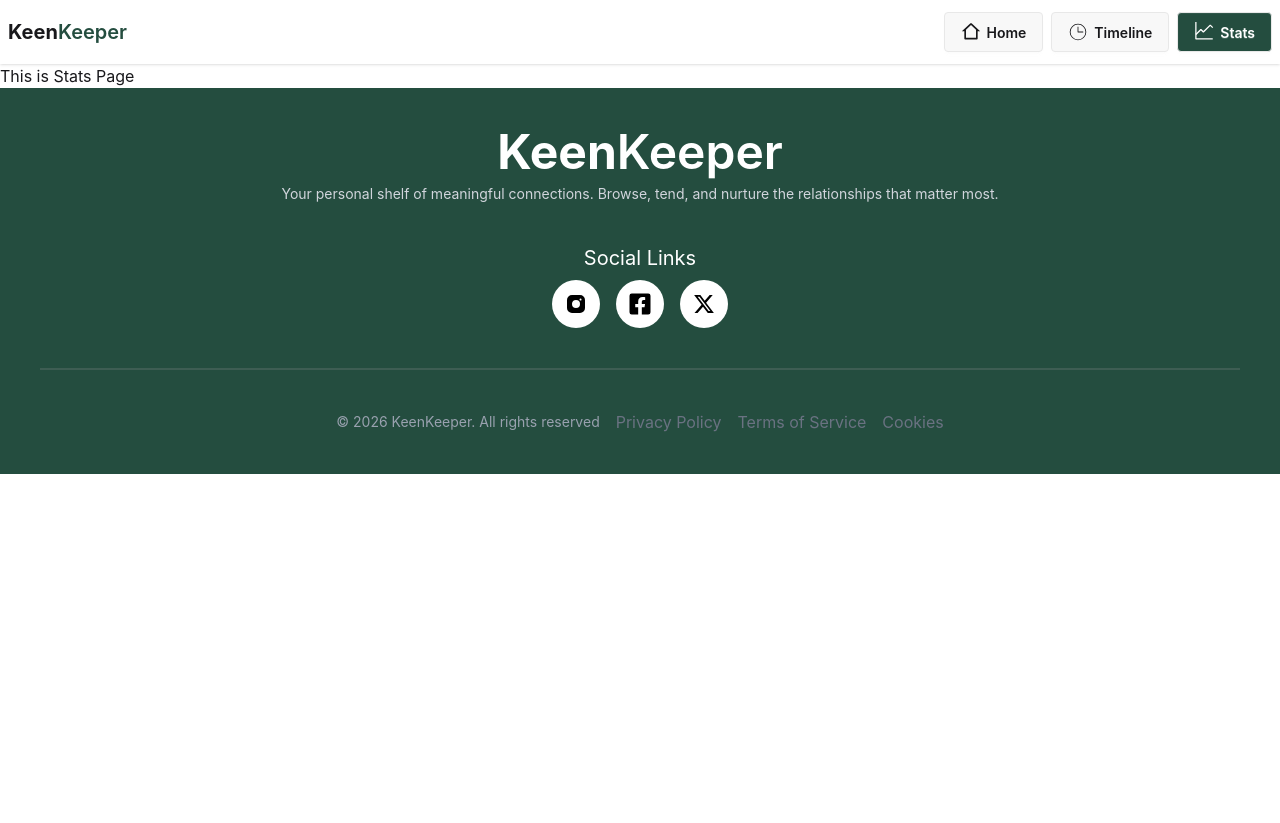
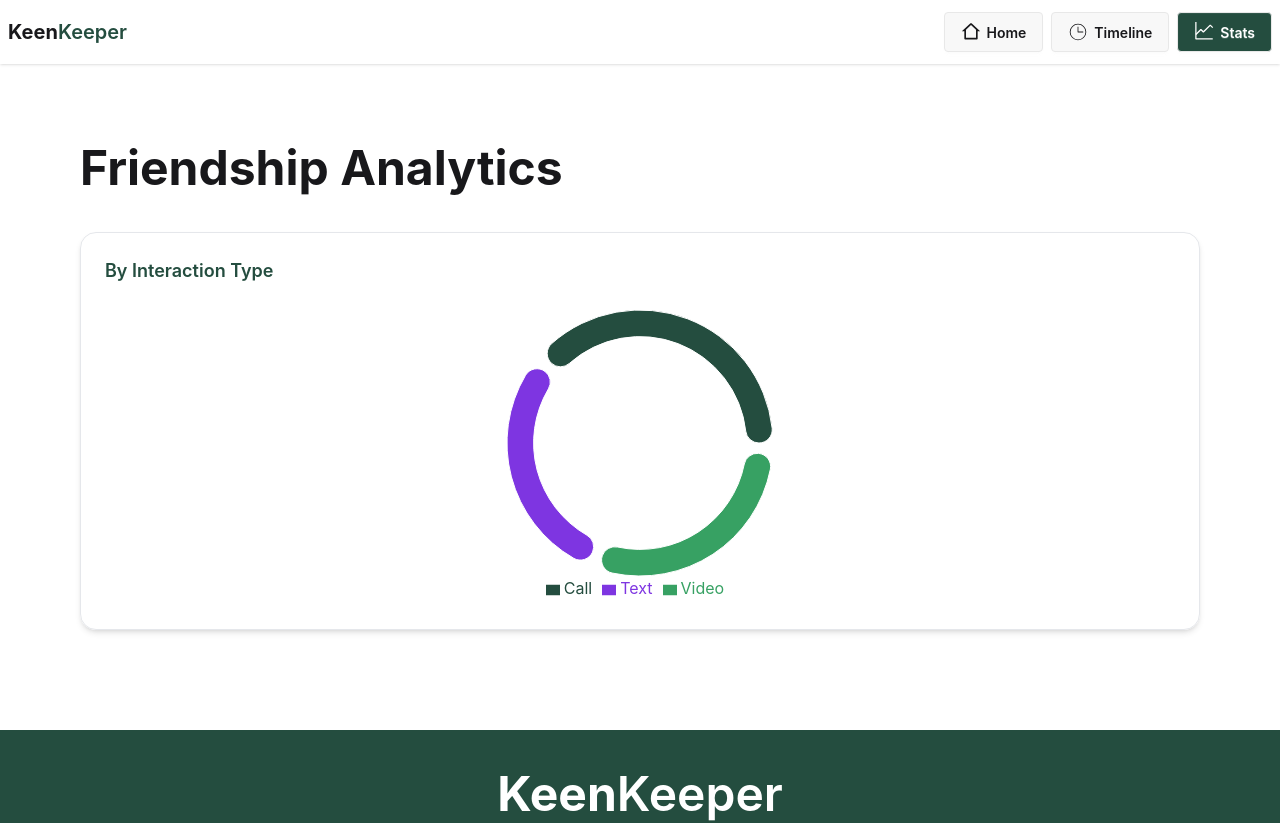
Before and after one commit to nayan12dey/keen-keeper-website, a React (Vite) app: page /stats in a window 1280 px wide. Shown: the top 823 px of the page. Before the commit the page ends 800 px from the top, so only its background shows below. Built offline with nearby package versions, Linux system fonts and the light colour scheme.

Commit message:
update filter timeline empty message in timeline section

```diff
--- a/package.json
+++ b/package.json
@@ -18,6 +18,7 @@
     "react-router": "^7.14.0",
     "react-spinners": "^0.17.0",
     "react-toastify": "^11.0.5",
+    "recharts": "^3.8.1",
     "tailwindcss": "^4.2.2"
   },
   "devDependencies": {
--- a/src/pages/statsPage/Statspage.jsx
+++ b/src/pages/statsPage/Statspage.jsx
@@ -1,11 +1,46 @@
 
 
 import React from 'react';
+import { Legend, Pie, PieChart, Tooltip } from 'recharts';
+
+
+
+
+const data = [
+    { name: 'Call', value: 400, fill: '#244D3F' },
+    { name: 'Text', value: 300, fill: '#7E35E1' },
+    { name: 'Video', value: 300, fill: '#37A163' },
+];
 
 const Statspage = () => {
     return (
         <div>
-            This is Stats Page
+            <div className='container mx-auto max-w-7xl p-20'>
+                <h2 className='text-5xl font-bold mb-10'>Friendship Analytics</h2>
+
+                <div className='border border-gray-200 rounded-2xl shadow-md p-6 hover:shadow-lg transition my-5'>
+                    <p className='text-lg font-semibold text-[#244D3F] mb-5'>By Interaction Type</p>
+                    <div className='flex justify-center'>
+                        <PieChart style={{ width: '100%', maxWidth: '300px', maxHeight: '80vh', aspectRatio: 1 }} responsive>
+                            <Pie
+                                data={data}
+                                innerRadius="80%"
+                                outerRadius="100%"
+                                // Corner radius is the rounded edge of each pie slice
+                                cornerRadius="50%"
+                                fill="#8884d8"
+                                // padding angle is the gap between each pie slice
+                                paddingAngle={5}
+                                dataKey="value"
+                                isAnimationActive={true}
+                            />
+                            <Legend></Legend>
+                            <Tooltip></Tooltip>
+                        </PieChart>
+                    </div>
+                </div>
+
+            </div>
         </div>
     );
 };
--- a/src/pages/timeline/Timeline.jsx
+++ b/src/pages/timeline/Timeline.jsx
@@ -32,7 +32,7 @@ const Timeline = () => {
                 </div>
             <div>
                     {
-                        timeline.length === 0 ?
+                        filteredTimeline.length === 0 ?
                             (<div className="p-10 text-center border-2 border-dashed border-gray-400 rounded-xl mt-5">
                                 <p className="text-2xl font-semibold text-gray-700">No Timeline Yet</p>
                                 <p className="mt-2 text-gray-500">
```
Also changed, not shown: 1 other file (tests, documents, lock files or other folders).
